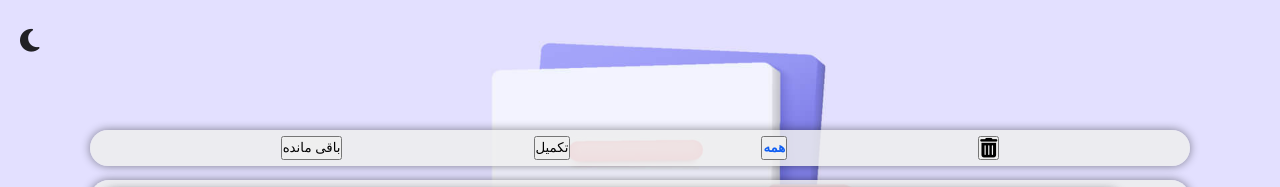
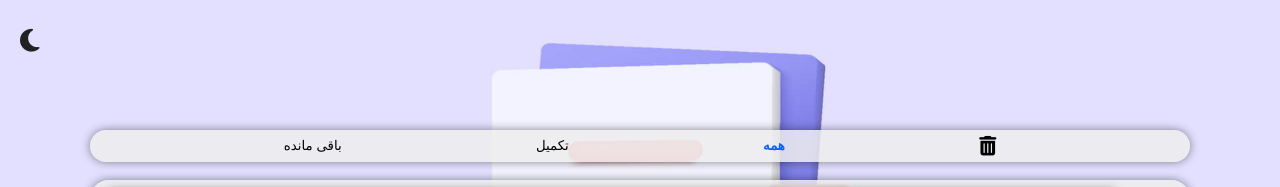
Before and after one commit to hosseinGith/todolist, a plain HTML site: page index.html in a window 1280 px wide. Shown: the top 187 px of the page. Drawn offline with Linux system fonts and the light colour scheme.

Commit message:
Update style.css

```diff
--- a/styles/style.css
+++ b/styles/style.css
@@ -282,6 +282,10 @@ body.dark {
 button.trash {
   font-size: 1.5em;
 }
+.tools button{
+  background:transparent;
+  border:0;
+ }
 .tools button::not(.trush):hover {
   color: var(--activeColor);
   opacity: 0.8;
```
